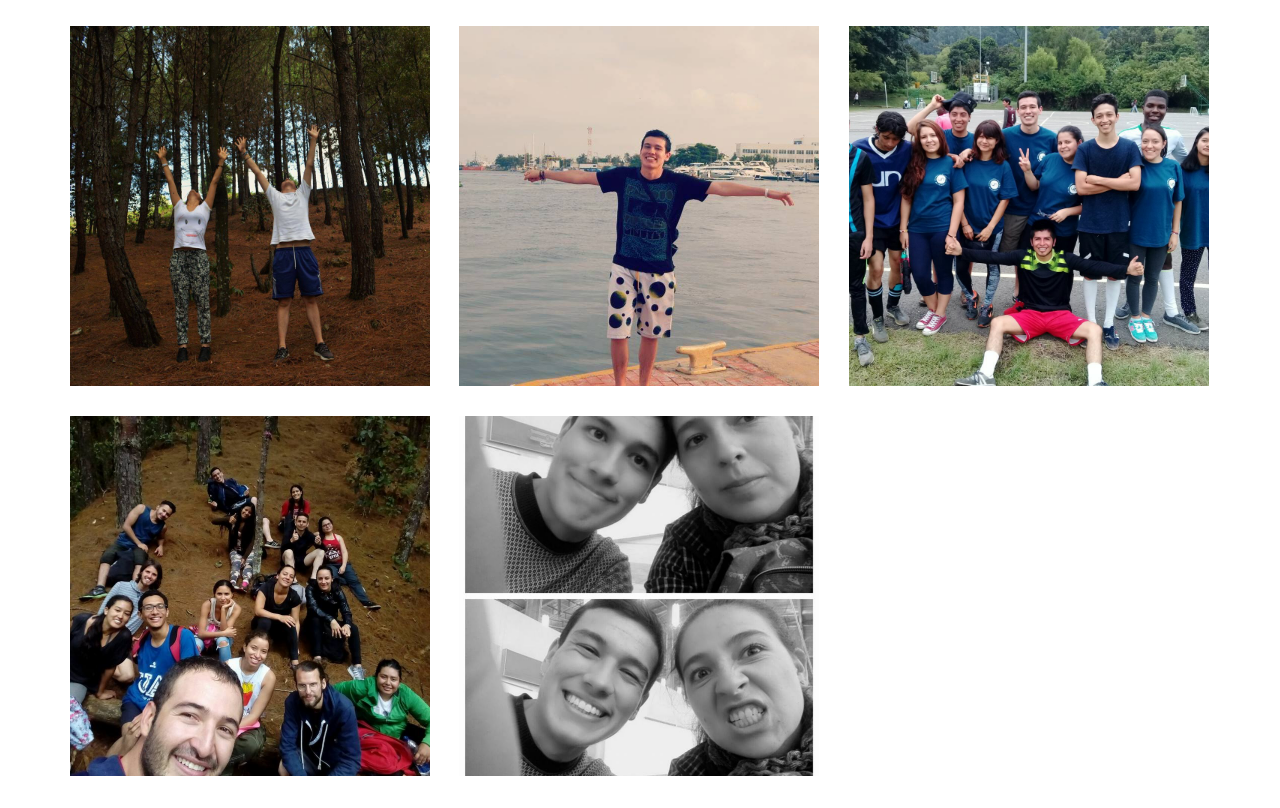
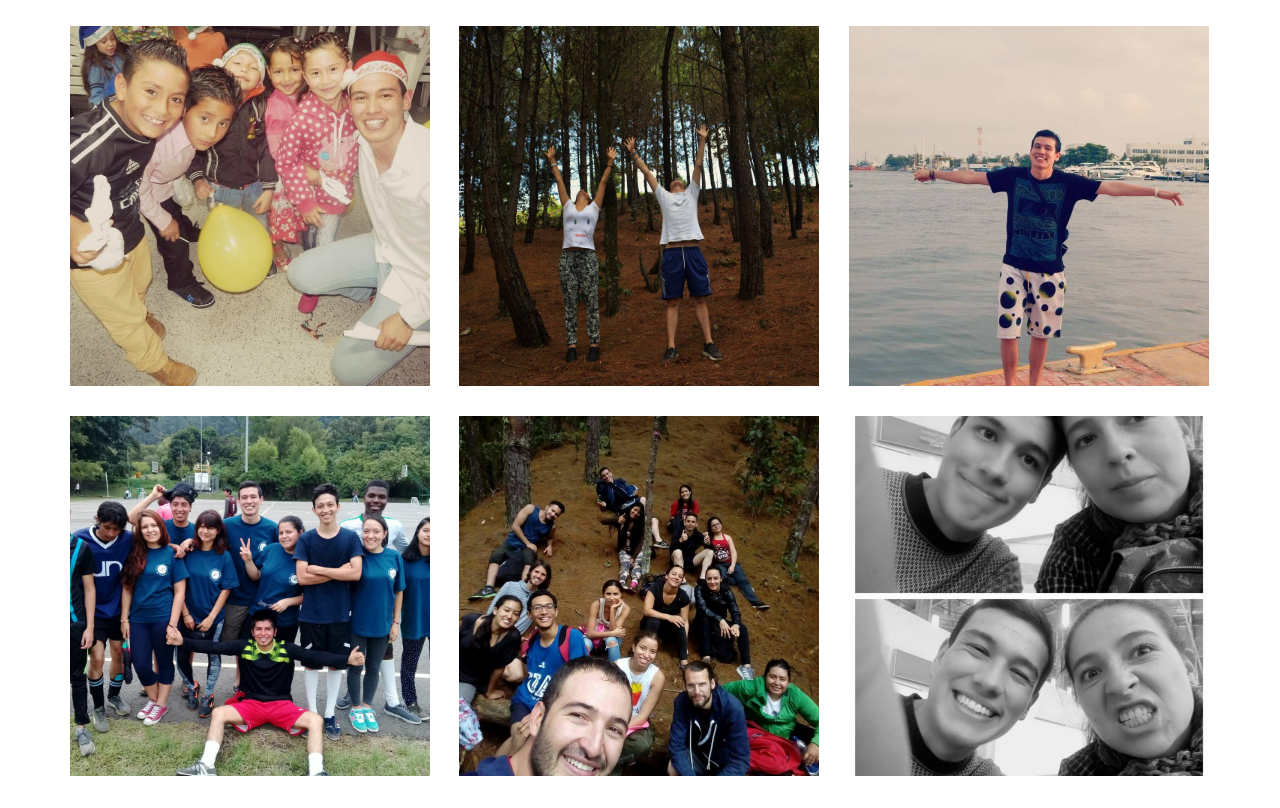
Before and after one commit to gustavogonzalez1996/GustavoG, a plain HTML site: page index.html in a window 1280 px wide. Shown: the part 2466-3274 px from the top of the page. Drawn offline with Linux system fonts and the light colour scheme.

Commit message:
Update index.html

```diff
--- a/index.html
+++ b/index.html
@@ -271,6 +271,17 @@
 										<div class="grid-item__content-wrapper">
 
 											<!-- portfolio -->
+											<div class="portfolio" href="52.jpg"><a class="portfolio__bg" href="assets/img/portfolio/52.jpg" style="background-image: url('assets/img/portfolio/52.jpg');" data-effect="mfp-zoom-in"><img src="assets/img/portfolio/52.jpg"/></a>
+											</div><!-- End / portfolio -->
+
+										</div>
+									</div>
+								</div>
+								<div class="grid-item normal cat4 cat3">
+									<div class="grid-item__inner">
+										<div class="grid-item__content-wrapper">
+
+											<!-- portfolio -->
 											<div class="portfolio" href="5.jpg"><a class="portfolio__bg" href="assets/img/portfolio/5.jpg" style="background-image: url('assets/img/portfolio/5.jpg');" data-effect="mfp-zoom-in"><img src="assets/img/portfolio/5.jpg"/></a>
 											</div><!-- End / portfolio -->
 
```
